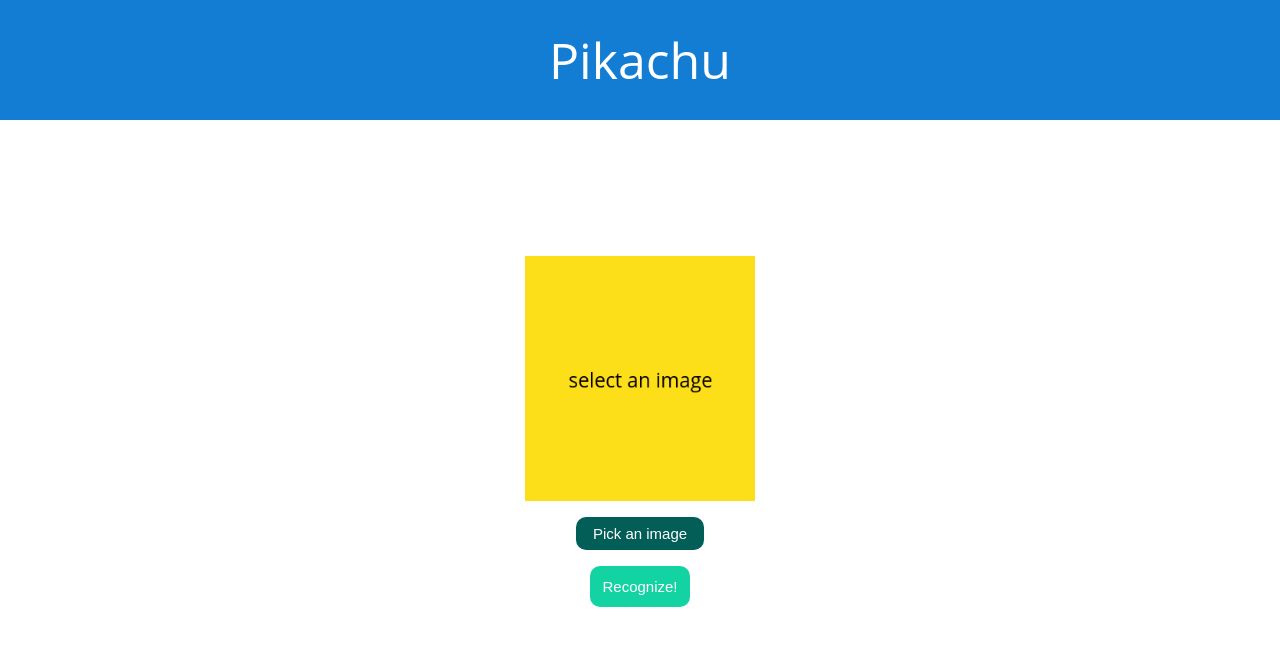
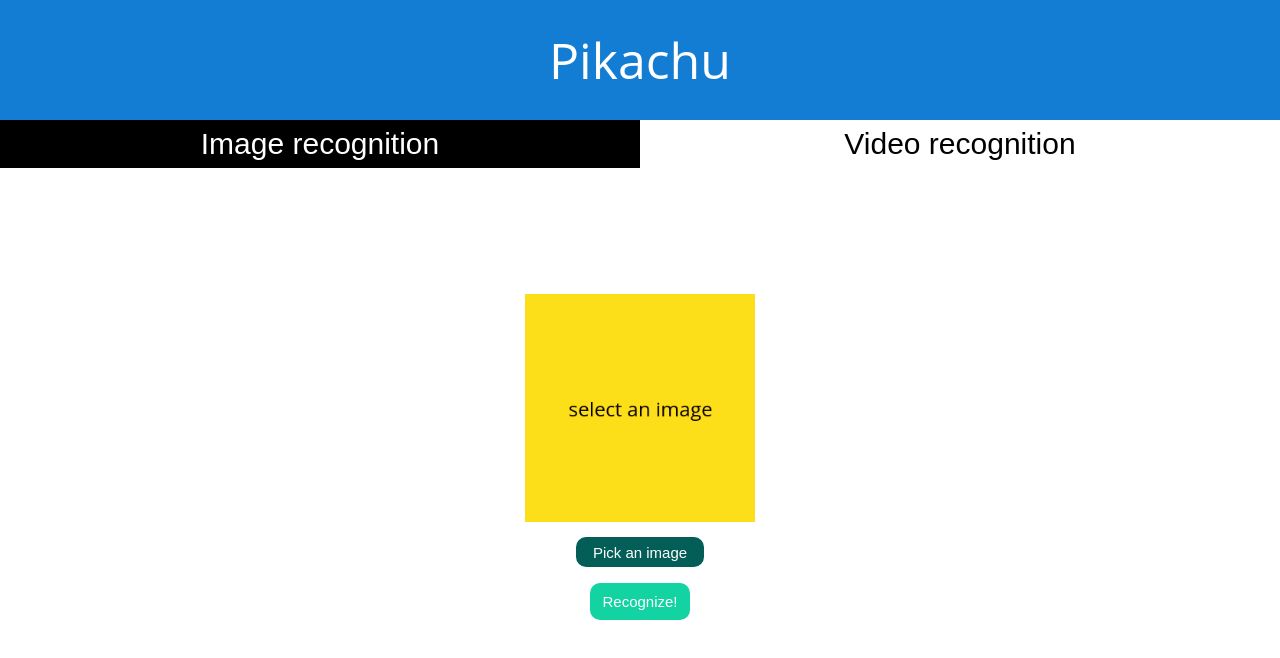
Before and after one commit to shksa/pikachu_frontend_web, a React (Create React App) app: page / in a window 1280 px wide. Shown: the top 658 px of the page. Built offline with nearby package versions, Linux system fonts and the light colour scheme; the HTML template or start-up script is replaced by a standard one.

Commit message:
added video tab

```diff
--- a/src/App.css
+++ b/src/App.css
@@ -11,8 +11,27 @@
     font-size: 50px;
     color: white;
 }
+.tab-selector {
+    height: 6%;
+    display: flex;
+}
+.tab-button {
+    width: 50%;
+    border: none;
+    font-size: 30px;
+    cursor: pointer;
+    outline: none;
+}
+.active-tab-button {
+    background-color: black;
+    color: white;
+}
+.inactive-tab-button {
+    color: black;
+    background-color: white;
+}
 .App-body {
-    height: 85%;
+    height: 79%;
     display: flex;
     justify-content: center;
     align-items: center;
@@ -23,6 +42,13 @@
     display: flex;
     flex-direction: column;
     justify-content: space-between;
+    align-items: center;
+}
+.App-body-video-capture {
+    height: 60%;
+    width: 50%;
+    display: flex;
+    flex-direction: column;
     align-items: center;
 }
 .image-and-result {
@@ -95,3 +121,13 @@
     border-radius: 10px;
     font-size: 15px;
 }
+.capture-video-button {
+    background-color: #035e58;
+    height: 10%;
+    width: 30%;
+    border-radius: 10px;
+    font-size: 20px;
+    color: white;
+    cursor: pointer;
+    outline: none;
+}
--- a/src/App.js
+++ b/src/App.js
@@ -7,7 +7,10 @@
 class App extends Component {
   constructor(props) {
     super(props)
-    this.state = { selectedFile: null, showErrorMsg: false, predictions: null }
+    this.state = {
+      selectedFile: null, showErrorMsg: false, predictions: null, activeTab: '0',
+    }
+    this.video = null;
   }
 
   fileChangeHandler = (event) => {
@@ -22,6 +25,26 @@
       this.setState({ showErrorMsg: true })
     }
   }
+
+  showTab = (event) => {
+    this.setState({ activeTab: event.target.name })
+  }
+
+  startRecording = () => {
+    const constraints = { audio: false, video: { width: 500, height: 500 } }
+
+    navigator.mediaDevices.getUserMedia(constraints)
+      .then((mediaStream) => {
+        const { video } = this
+        video.srcObject = mediaStream
+        video.onloadedmetadata = (e) => {
+          video.play()
+        }
+        console.log('inside then method of getUserMedia')
+      })
+      .catch((err) => { console.log(`${err.name}: ${err.message}`); })
+  }
+
   render() {
     console.log('in render, state.selectedFile is ', this.state.selectedFile)
     return (
@@ -29,7 +52,24 @@
         <div className="App-header" >
           Pikachu
         </div>
+        <div className="tab-selector">
+          <button
+            className={this.state.activeTab === '0' ? 'tab-button active-tab-button' : 'tab-button inactive-tab-button'}
+            onClick={this.showTab}
+            name="0"
+          >Image recognition
+          </button>
+          <button
+            className={this.state.activeTab === '1' ? 'tab-button active-tab-button' : 'tab-button inactive-tab-button'}
+            onClick={this.showTab}
+            name="1"
+          >Video recognition
+          </button>
+        </div>
         <div className="App-body" >
+          {
+            this.state.activeTab === '0' ?
+            (
               <div className="App-body-img-selector" >
                 <div className="image-and-result">
                   <img
@@ -71,6 +111,16 @@
                 <button className="upload-button" onClick={this.uploadHandler}>Recognize!</button>
                 <div className="error-msg">{this.state.showErrorMsg ? 'Please select an image and then press recognize' : ''}</div>
               </div>
+            )
+            :
+            (
+              <div className="App-body-video-capture" >
+                <button className="capture-video-button" onClick={this.startRecording}>Capture video</button>
+                <video width="60%" height="60%" controls ref={(vid) => { this.video = vid }} />
+              </div>
+            )
+          }
+
         </div>
       </div>
     );
```
Lines whose indentation alone changed are shown as unchanged.
